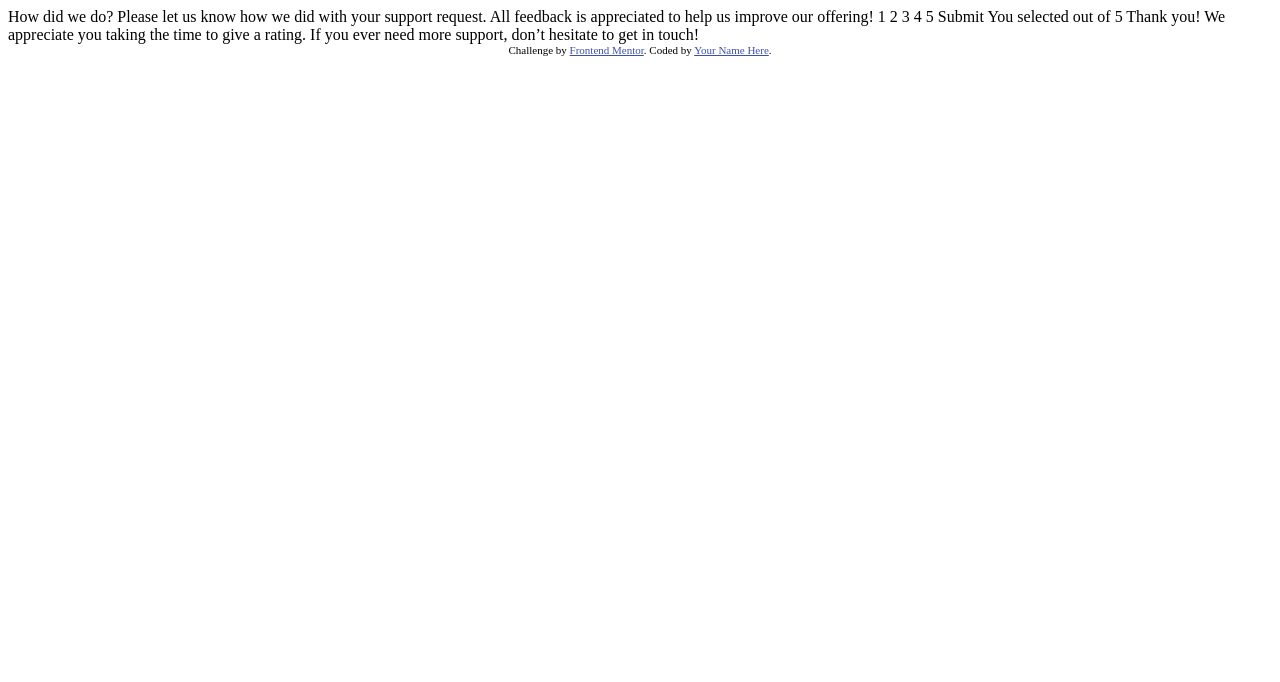
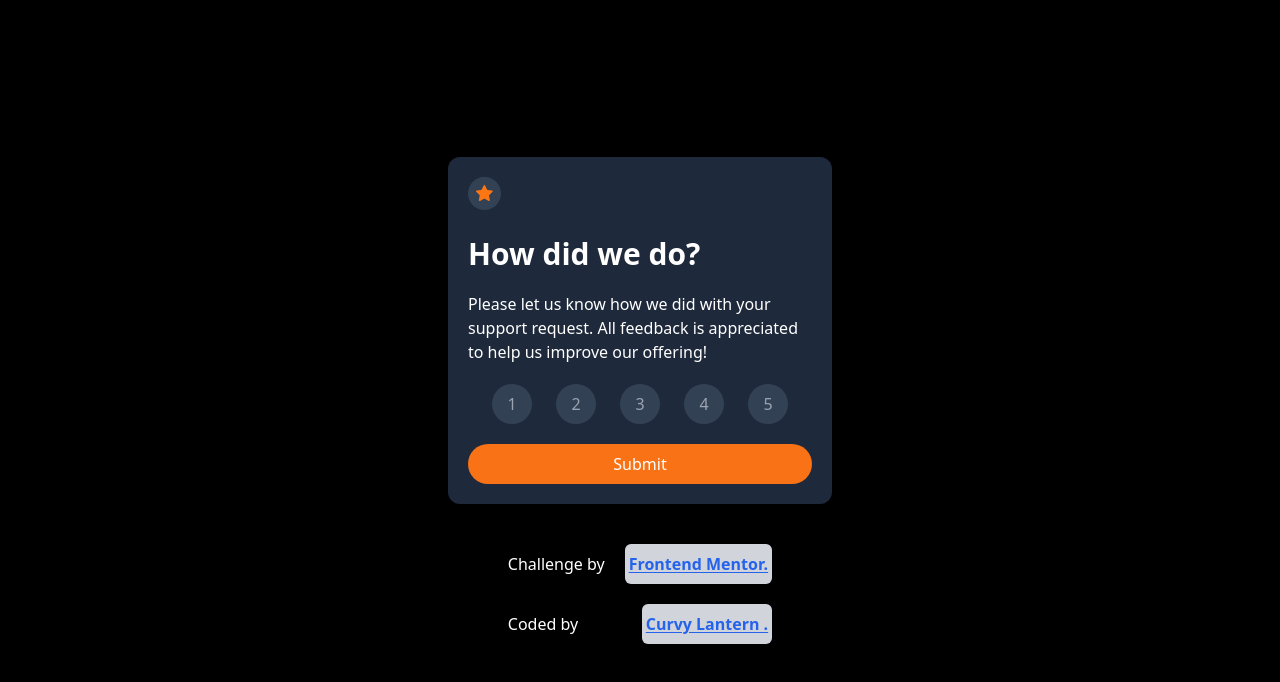
Before and after one commit to CurvyLantern/fm-interactive-rating-comp, a plain HTML site: page index.html in a window 1280 px wide. Drawn offline with nearby package versions, Linux system fonts and the light colour scheme.

Commit message:
I think it's done : /

```diff
--- a/index.html
+++ b/index.html
@@ -1,49 +1,162 @@
 <!DOCTYPE html>
 <html lang="en">
-<head>
-  <meta charset="UTF-8">
-  <meta name="viewport" content="width=device-width, initial-scale=1.0"> <!-- displays site properly based on user's device -->
+    <head>
+        <meta charset="UTF-8" />
+        <meta
+            name="viewport"
+            content="width=device-width, initial-scale=1.0"
+        />
+        <!-- displays site properly based on user's device -->
 
-  <link rel="icon" type="image/png" sizes="32x32" href="./images/favicon-32x32.png">
+        <link
+            rel="icon"
+            type="image/png"
+            sizes="32x32"
+            href="./images/favicon-32x32.png"
+        />
+        <script src="https://cdn.tailwindcss.com"></script>
+        <link rel="stylesheet" href="./src/css/main.css" />
 
-  <title>Frontend Mentor | Interactive rating component</title>
+        <title>
+            Frontend Mentor | Interactive rating component
+        </title>
+    </head>
+    <body
+        class="min-h-screen bg-black flex flex-col items-center justify-center gap-10"
+    >
+        <div
+            class="rating__card-container bg-slate-800 w-96 p-5 rounded-xl"
+        >
+            <div
+                class="flex flex-col gap-5"
+                id="ratingCard"
+            >
+                <div>
+                    <span
+                        class="inline-block p-2 aspect-square bg-slate-700 rounded-full"
+                    >
+                        <img
+                            src="./images/icon-star.svg"
+                            alt="Star icon"
+                        />
+                    </span>
+                </div>
+                <h2
+                    class="text-3xl text-white font-semibold"
+                >
+                    How did we do?
+                </h2>
+                <p class="text-white text-md">
+                    Please let us know how we did with your
+                    support request. All feedback is
+                    appreciated to help us improve our
+                    offering!
+                </p>
+                <div
+                    class="flex items-center justify-evenly"
+                    id="ratingContainer"
+                >
+                    <button
+                        class="rounded-full bg-slate-700 text-gray-400 w-10 aspect-square flex items-center justify-center transition hover:bg-slate-400 hover:text-white"
+                        value="1"
+                    >
+                        1
+                    </button>
+                    <button
+                        class="rounded-full bg-slate-700 text-gray-400 w-10 aspect-square flex items-center justify-center transition hover:bg-slate-400 hover:text-white"
+                        value="2"
+                    >
+                        2
+                    </button>
+                    <button
+                        class="rounded-full bg-slate-700 text-gray-400 w-10 aspect-square flex items-center justify-center transition hover:bg-slate-400 hover:text-white"
+                        value="3"
+                    >
+                        3
+                    </button>
+                    <button
+                        class="rounded-full bg-slate-700 text-gray-400 w-10 aspect-square flex items-center justify-center transition hover:bg-slate-400 hover:text-white"
+                        value="4"
+                    >
+                        4
+                    </button>
+                    <button
+                        class="rounded-full bg-slate-700 text-gray-400 w-10 aspect-square flex items-center justify-center transition hover:bg-slate-400 hover:text-white"
+                        value="5"
+                    >
+                        5
+                    </button>
+                </div>
+                <div class="flex">
+                    <button
+                        class="transition bg-orange-500 hover:bg-white text-white hover:text-orange-500 flex-1 py-2 rounded-3xl"
+                        id="sumbitBtn"
+                    >
+                        Submit
+                    </button>
+                </div>
+            </div>
 
-  <!-- Feel free to remove these styles or customise in your own stylesheet 👍 -->
-  <style>
-    .attribution { font-size: 11px; text-align: center; }
-    .attribution a { color: hsl(228, 45%, 44%); }
-  </style>
-</head>
-<body>
+            <div
+                class="rating__card--is-not-active flex flex-col items-center gap-5 text-center"
+                id="thankYouCard"
+            >
+                <!-- Thank you state start -->
+                <div>
+                    <span>
+                        <img
+                            src="./images/illustration-thank-you.svg"
+                            alt="illustration"
+                        />
+                    </span>
+                </div>
 
-  <!-- Rating state start -->
+                <p
+                    class="text-orange-500 bg-slate-700 py-1 px-5 rounded-3xl"
+                >
+                    You selected
+                    <span id="insertRating">4</span> out of
+                    5
+                </p>
+                <!-- Add rating here -->
+                <h2
+                    class="text-3xl text-white font-semibold"
+                >
+                    Thank you!
+                </h2>
+                <p class="text-gray-400 text-md">
+                    We appreciate you taking the time to
+                    give a rating. If you ever need more
+                    support, don’t hesitate to get in touch!
+                </p>
 
-  How did we do?
+                <!-- Thank you state end -->
+            </div>
+        </div>
 
-  Please let us know how we did with your support request. All feedback is appreciated
-  to help us improve our offering!
+        <div class="text-white flex flex-col gap-5">
+            <div
+                class="flex items-center justify-between gap-5"
+            >
+                <span>Challenge by</span>
+                <a
+                    class="underline underline-offset-2 text-blue-600 font-semibold inline-block px-1 py-2 bg-gray-300 rounded-md"
+                    href="https://www.frontendmentor.io?ref=challenge"
+                    target="_blank"
+                    >Frontend Mentor.</a
+                >
+            </div>
+            <div class="flex items-center justify-between">
+                <span>Coded by</span>
+                <a
+                    href="https://github.com/CurvyLantern"
+                    target="_blank"
+                    class="underline underline-offset-2 text-blue-600 font-semibold inline-block px-1 py-2 bg-gray-300 rounded-md"
+                    >Curvy Lantern .</a
+                >
+            </div>
+        </div>
 
-  1 2 3 4 5
-
-  Submit
-
-  <!-- Rating state end -->
-
-  <!-- Thank you state start -->
-
-  You selected <!-- Add rating here --> out of 5
-
-  Thank you!
-
-  We appreciate you taking the time to give a rating. If you ever need more support,
-  don’t hesitate to get in touch!
-
-  <!-- Thank you state end -->
-
-
-  <div class="attribution">
-    Challenge by <a href="https://www.frontendmentor.io?ref=challenge" target="_blank">Frontend Mentor</a>.
-    Coded by <a href="#">Your Name Here</a>.
-  </div>
-</body>
+        <script src="./src/js/main.js"></script>
+    </body>
 </html>
--- /dev/null
+++ b/src/css/main.css
@@ -0,0 +1,3 @@
+.rating__card-container > .rating__card--is-not-active {
+    display: none;
+}
--- /dev/null
+++ b/src/js/main.js
@@ -0,0 +1,30 @@
+'use strict'
+const ratingStore = {
+    value: undefined,
+}
+const getElById = (id) => document.getElementById(id)
+
+const ratingCard = getElById('ratingCard')
+const thankYouCard = getElById('thankYouCard')
+const insertRating = getElById('insertRating')
+const ratingContainer = getElById('ratingContainer')
+const submitBtn = getElById('sumbitBtn')
+
+ratingContainer.addEventListener('click', onRateFn)
+
+function onRateFn(e) {
+    if (e.target.tagName.toLowerCase() !== 'button') {
+        return
+    }
+    ratingStore.value = e.target.value
+}
+
+submitBtn.addEventListener('click', onSubmitFn)
+function onSubmitFn(e) {
+    insertRating.textContent = ratingStore.value
+
+    ratingCard.classList.add('rating__card--is-not-active')
+    thankYouCard.classList.remove(
+        'rating__card--is-not-active',
+    )
+}
```
